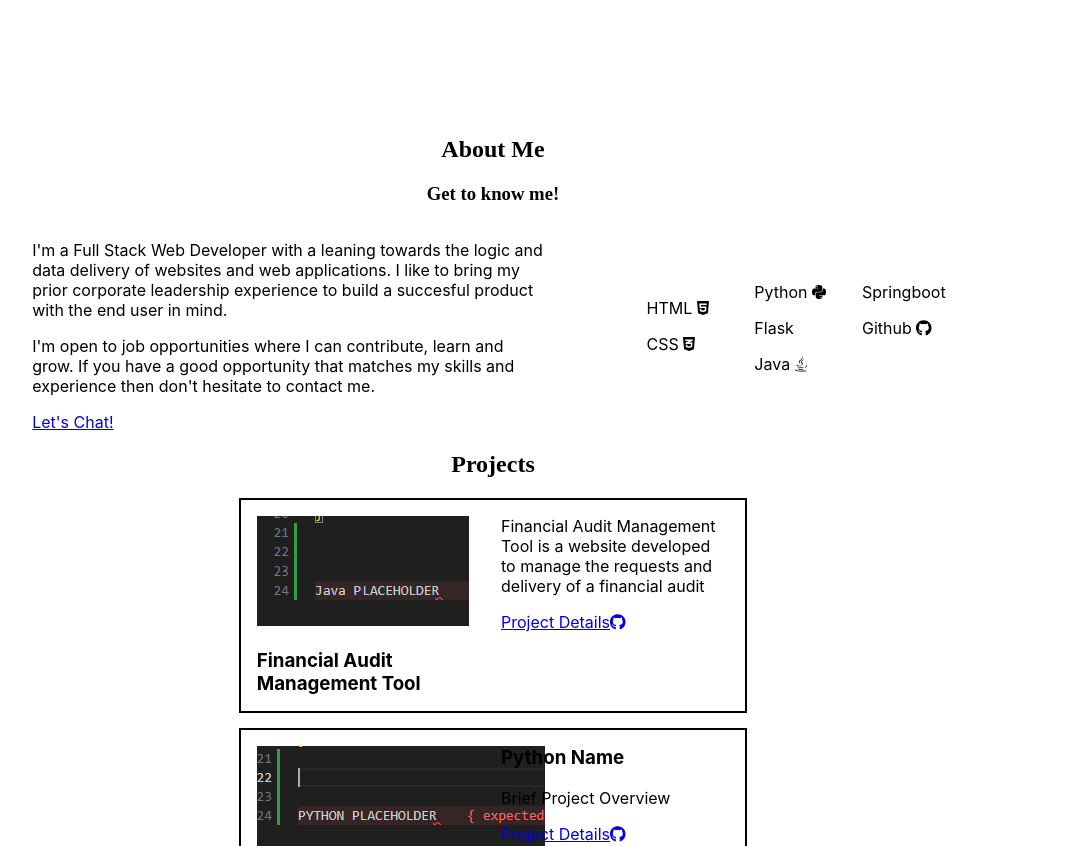
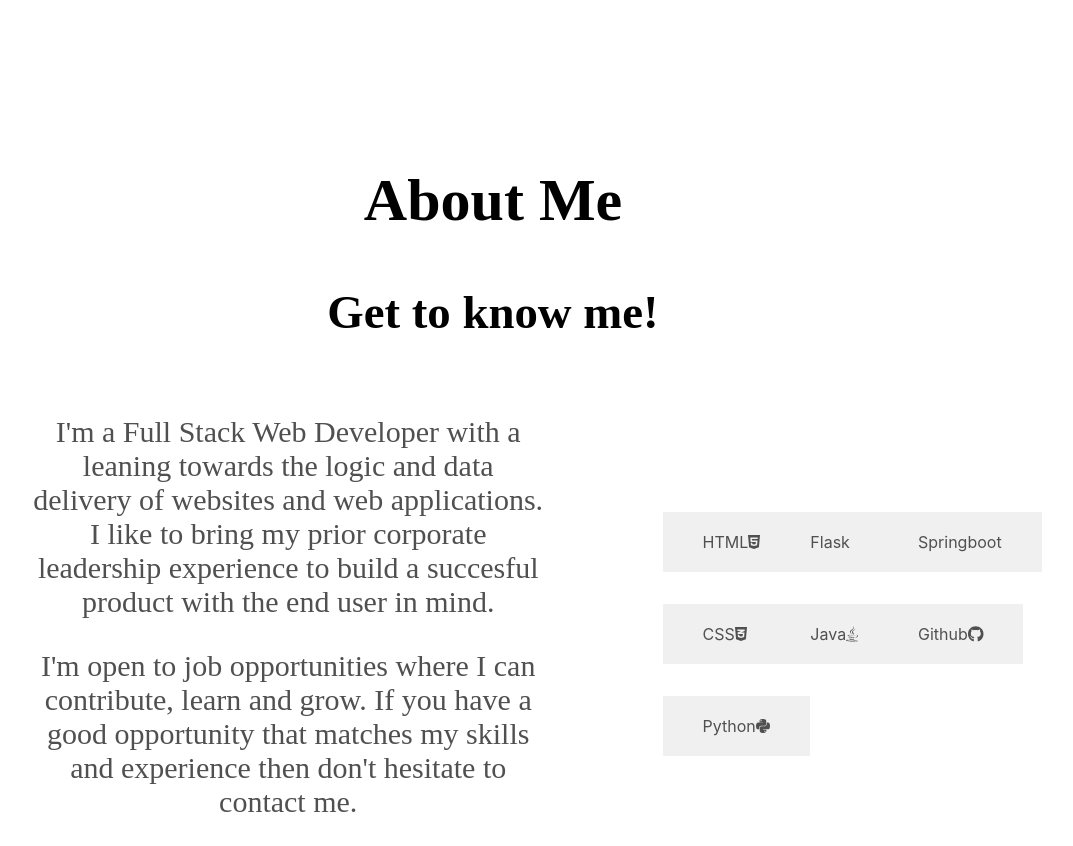
Before and after one commit to krunge1/portfolio_website, a React (Create React App) app in the folder client/: page / in a window 1280 px wide. Shown: the part 800-1646 px from the top of the page, without its empty margins (147-1220 px from the left). Built offline with nearby package versions, Linux system fonts and the light colour scheme.

Commit message:
Styling and skills box

```diff
--- a/client/src/Controllers/Landing.js
+++ b/client/src/Controllers/Landing.js
@@ -6,7 +6,7 @@ const Landing = () => {
     return (
         <div className={styles.body} id="home">
             <div className={styles.backgroundImage}>
-                <div>
+                <div className={styles.content}>
                     <h1 className={styles.h1}>Hey, I'm Kyle Runge</h1>
                     <p className={styles.p}>A full stack web developer.</p>
                     <Link className={styles.link} to="/#projects">projects</Link>
--- a/client/src/Controllers/Skills.js
+++ b/client/src/Controllers/Skills.js
@@ -6,13 +6,13 @@ import { faHtml5, faCss3Alt, faPython, faJava, faGithub } from '@fortawesome/fre
 const Skills = () => {
     return (
     <div className={styles.body}>
-        <p>HTML <FontAwesomeIcon icon={faHtml5}/></p>
-        <p>CSS <FontAwesomeIcon icon={faCss3Alt}/></p>
-        <p>Python <FontAwesomeIcon icon={faPython}/></p>
-        <p>Flask</p>
-        <p>Java <FontAwesomeIcon icon={faJava}/></p>
-        <p>Springboot</p>
-        <p>Github <FontAwesomeIcon icon={faGithub}/></p>
+        <p className={styles.skill}>HTML <FontAwesomeIcon icon={faHtml5}/></p>
+        <p className={styles.skill}>CSS <FontAwesomeIcon icon={faCss3Alt}/></p>
+        <p className={styles.skill}>Python <FontAwesomeIcon icon={faPython}/></p>
+        <p className={styles.skill}>Flask</p>
+        <p className={styles.skill}>Java <FontAwesomeIcon icon={faJava}/></p>
+        <p className={styles.skill}>Springboot</p>
+        <p className={styles.skill}>Github <FontAwesomeIcon icon={faGithub}/></p>
     </div>
     )
 }
--- a/client/src/styles/Contact.module.css
+++ b/client/src/styles/Contact.module.css
@@ -23,4 +23,5 @@
     display: flex;
     justify-content: space-between;
     gap: 25px;
+    color: #505050;
 }
--- a/client/src/styles/Introduction.module.css
+++ b/client/src/styles/Introduction.module.css
@@ -1,4 +1,5 @@
 .subHeader{
+    font-size: 40px;
     font-family: "WensleyDemo";
     text-align: center;
 }
@@ -16,4 +17,8 @@
 .narrative{
     margin: auto;
     width: 50%;
+    font-size: 30px;
+    font-family: "WensleyDemo";
+    text-align: center;
+    color: #505050;
 }
--- a/client/src/styles/Landing.module.css
+++ b/client/src/styles/Landing.module.css
@@ -8,6 +8,12 @@
     background-size: cover;
     background-repeat: no-repeat;
     display: flex;
+    justify-content: center;
+    align-items: center;
+}
+
+.content{
+    display: block;
     justify-content: center;
     align-items: center;
 
@@ -24,6 +30,7 @@
     font-size: 30px;
     font-family: "WensleyDemo";
     text-align: center;
+    color: #505050;
 }
 
 .link{
--- a/client/src/styles/Projects.module.css
+++ b/client/src/styles/Projects.module.css
@@ -15,6 +15,7 @@
     columns: 2;
     padding: 1em;
     border: 2px solid black;
+    color: #505050;
 }
 
 .projectGroup{
--- a/client/src/styles/Skills.module.css
+++ b/client/src/styles/Skills.module.css
@@ -3,3 +3,24 @@
     width: 30%;
     columns: 3;
 }
+
+.skill{
+    align-items: center;
+    background-color: #F0F0F0;
+    border: 0;
+    box-sizing: border-box;
+    display: inline-flex;
+    justify-content: center;
+    line-height: 20px;
+    max-width: 480px;
+    min-height: 60px;
+    min-width: 0px;
+    padding: 0px;
+    padding-left: 40px;
+    padding-right: 40px;
+    margin: 1em;
+    text-align: center;
+    vertical-align: middle;
+    color: #505050;
+
+}
```
